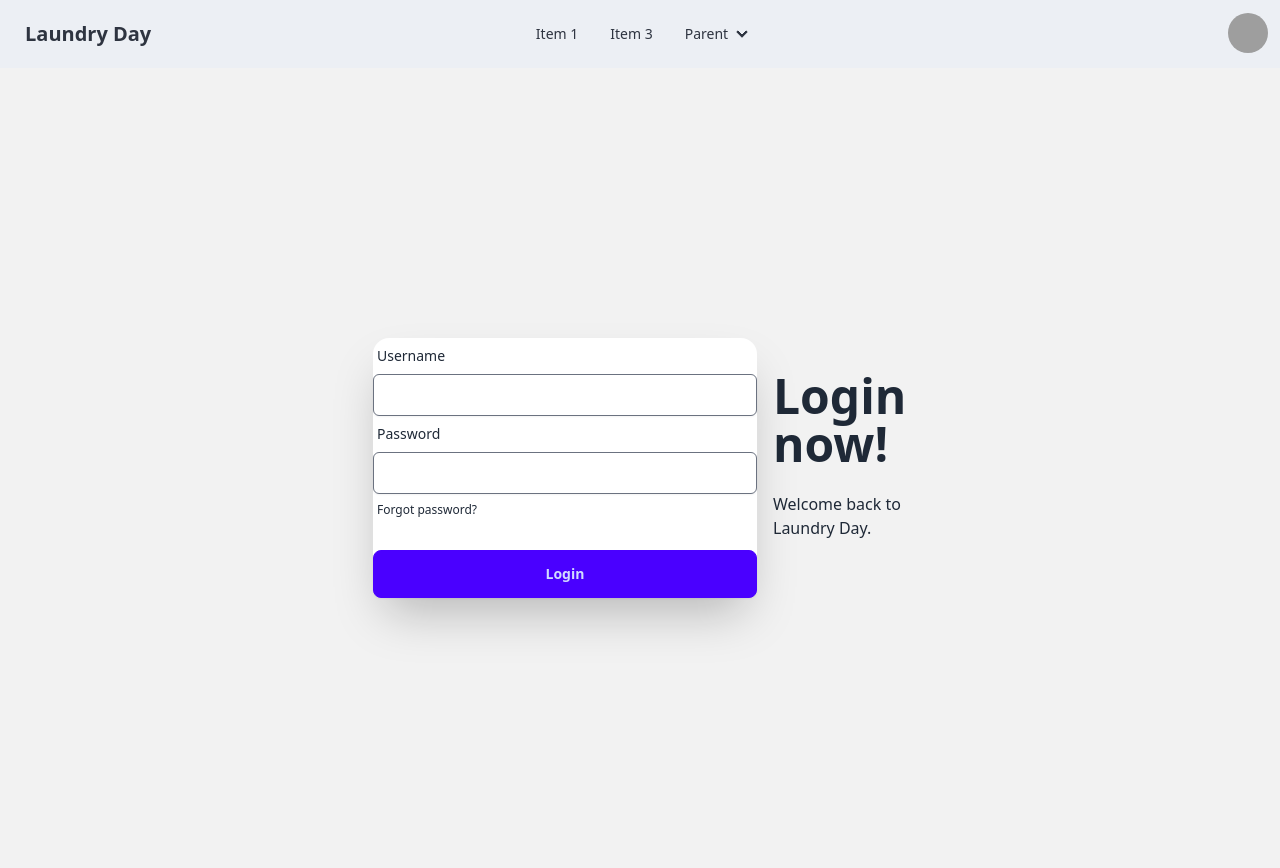
After one commit to emilianochavezDLT/CS3300_project, a Django app: page /login/ in a window 1280 px wide. The commit adds this page. Run offline with Django 4.2, Linux system fonts and the light colour scheme; some libraries are stand-ins or nearby versions; grey boxes are pictures that could not be loaded.

Commit message:
Login and Register Complete

```diff
--- a/laundry_day/__init__.py
+++ b/laundry_day/__init__.py
@@ -0,0 +1 @@
+default_app_config = 'laundry_day.apps.LaundryDayConfig'
--- a/laundry_day/apps.py
+++ b/laundry_day/apps.py
@@ -4,3 +4,6 @@ from django.apps import AppConfig
 class LaundryDayConfig(AppConfig):
     default_auto_field = 'django.db.models.BigAutoField'
     name = 'laundry_day'
+
+    def ready(self):
+        import laundry_day.signals
--- a/laundry_day/forms.py
+++ b/laundry_day/forms.py
@@ -52,6 +52,28 @@ class CreateUserForm(UserCreationForm):
         self.fields['password2'].widget.attrs.update({'class':'block w-full rounded-md border-0 py-1.5 text-gray-900 shadow-sm ring-1 ring-inset ring-gray-300 placeholder:text-gray-400 focus:ring-2 focus:ring-inset focus:ring-indigo-600 sm:text-sm sm:leading-6'})
 
 
+class LoginForm(forms.Form):
+    username = forms.CharField(label='Username', max_length=100)
+    password = forms.CharField(label='Password', max_length=100, widget=forms.PasswordInput)
+
+    def clean_username(self):
+        username = self.cleaned_data['username']
+        if not User.objects.filter(username=username).exists():
+            raise forms.ValidationError("Username does not exist")
+        return username
+
+    def clean_password(self):
+        username = self.cleaned_data['username']
+        password = self.cleaned_data['password']
+        user = User.objects.get(username=username)
+        if not user.check_password(password):
+            raise forms.ValidationError("Password is incorrect")
+        return password
+
+    def __init__(self, *args, **kwargs):
+        super(LoginForm, self).__init__(*args, **kwargs)
+        self.fields['username'].widget.attrs.update({'class':'block w-full rounded-md border-0 py-1.5 text-gray-900 shadow-sm ring-1 ring-inset ring-gray-300 placeholder:text-gray-400 focus:ring-2 focus:ring-inset focus:ring-indigo-600 sm:text-sm sm:leading-6'})
+        self.fields['password'].widget.attrs.update({'class':'block w-full rounded-md border-0 py-1.5 text-gray-900 shadow-sm ring-1 ring-inset ring-gray-300 placeholder:text-gray-400 focus:ring-2 focus:ring-inset focus:ring-indigo-600 sm:text-sm sm:leading-6'})
 
 #This is to create a laundry request
 class CreateLaundryRequest(forms.ModelForm):
--- a/laundry_day/templates/laundry_day/index.html
+++ b/laundry_day/templates/laundry_day/index.html
@@ -13,7 +13,8 @@
             There will be further implmentation with laundromats where users can schedule to
             use the laundromat's machines ahead of time.
         </p>
-        <button class="btn btn-primary">Get Started</button>
+        <a class="btn btn-primary" href="{%url 'register'%}">Register</a>
+        <a class="btn btn-primary" >Login</a>
       </div>
     </div>
   </div>
--- /dev/null
+++ b/laundry_day/templates/laundry_day/login.html
@@ -0,0 +1,32 @@
+{% extends 'laundry_day/base_template.html' %}
+
+{% block content %}
+  <form method="post">
+    {% csrf_token %}
+
+    <div class="hero min-h-screen bg-base-200 px-8">
+      <div class="hero-content flex-col lg:flex-row-reverse">
+        <div class="text-center lg:text-left">
+          <h1 class="text-5xl font-bold">Login now!</h1>
+          <p class="py-6">Welcome back to Laundry Day.</p>
+        </div>
+        <div class="card shrink-0 w-full max-w-sm shadow-2xl bg-base-100">
+          <form class="card-body">
+            <div class="form-control">
+              <label class="label"><span class="label-text">Username</span></label>
+              {{ form.username }}
+            </div>
+            <div class="form-control">
+              <label class="label"><span class="label-text">Password</span></label>
+                {{ form.password }}
+              <label class="label"><a href="#" class="label-text-alt link link-hover">Forgot password?</a></label>
+            </div>
+            <div class="form-control mt-6">
+              <button class="btn btn-primary">Login</button>
+            </div>
+          </form>
+        </div>
+      </div>
+    </div>
+  </form>
+{% endblock %}
--- a/laundry_day/templates/laundry_day/register.html
+++ b/laundry_day/templates/laundry_day/register.html
@@ -34,10 +34,12 @@
             <label for="Password1" class="block text-sm font-medium leading-6 text-gray-900">Password</label>
             <div class="mt-2">
               {{form.password1}}
-              <p class="text-sm text-gray-600">Password must be at least 8 characters long.</p>
+              {% for error in form.password1.errors %}
+                <p class="text-sm text-red-600">{{error}}</p>
+              {% endfor %}
+              <p class="text-sm text-gray-600">{{form.password1.help_text}}</p>
             </div>
           </div>
-
           <div class="col-span-full">
             <label for="Password2" class="block text-sm font-medium leading-6 text-gray-900">Confirm Password</label>
             <div class="mt-2">
--- a/laundry_day/urls.py
+++ b/laundry_day/urls.py
@@ -10,4 +10,5 @@ urlpatterns = [
     path('user/<int:pk>/deletelaundryrequest', views.delete_laundry_request, name='delete_laundry_request'),
     path('users/', views.UserListView.as_view(), name='users_list'),
     path('register/', views.registerPage, name="register"),
+    path('login/', views.loginPage, name="login"),
 ]
--- a/laundry_day/views.py
+++ b/laundry_day/views.py
@@ -2,17 +2,18 @@ from django.db import models
 from django.shortcuts import render
 from django.views import generic
 from django.shortcuts import render, redirect
-
-
-
 from .forms import *
 from .models import *
+from django.contrib.auth import authenticate, login, logout
+from django.contrib.auth.decorators import login_required
+from django.contrib.auth.mixins import LoginRequiredMixin
+
 
 # Create your views here.
 def index(request):
     return render(request, 'laundry_day/index.html')
 
-class UserDetailView(generic.DetailView):
+class UserDetailView(LoginRequiredMixin, generic.DetailView):
     model = UserProfile
     template_name = 'laundry_day/user_detail.html'
     context_object_name = 'UserProfile'
@@ -20,21 +21,25 @@ class UserDetailView(generic.DetailView):
     # This is the context that we want to pass to the template
     def get_context_data(self, **kwargs):
         context = super().get_context_data(**kwargs)
-        UserProfile = self.object
-        laundry_requests = LaundryRequests.objects.filter(to_user=UserProfile)
-        context['laundry_requests'] = laundry_requests
-        context['relatives'] = self.object.get_siblings()
-        context['children'] = self.object.children.all()
+        user_profile = self.object
+
+        context.update({
+            'laundry_requests': LaundryRequests.objects.filter(to_user=user_profile),
+            'relatives': user_profile.get_siblings(),
+            'children': user_profile.children.all(),
+            'first_name': user_profile.user.first_name,
+            'last_name': user_profile.user.last_name,
+        })
         return context
 
 
-class UserListView(generic.ListView):
+class UserListView(LoginRequiredMixin, generic.ListView):
     model = UserProfile
     template_name = 'laundry_day/list_of_users.html'
     context_object_name = 'users'
 
 
-
+@login_required
 def laundry_request_detail(request, from_user_id):
     from_user = UserProfile.objects.get(id=from_user_id)
     laundry_request = LaundryRequests.objects.filter(from_user=from_user)
@@ -44,6 +49,8 @@ def laundry_request_detail(request, from_user_id):
     }
     return render(request, 'laundry_day/laundry_request_detail.html', context)
 
+
+@login_required
 def update_laundry_request(request, from_user_id, pk):
     from_user = UserProfile.objects.get(id=from_user_id)
     laundry_request = LaundryRequests.objects.get(id=pk, from_user=from_user_id)
@@ -58,6 +65,8 @@ def update_laundry_request(request, from_user_id, pk):
     context = {'form': form}
     return render(request, 'laundry_day/update_laundry_request.html', context)
 
+
+@login_required
 def delete_laundry_request(request, pk):
     print(pk)
     print(request.method)
@@ -72,6 +81,7 @@ def delete_laundry_request(request, pk):
     context = {'message': laundry_request,"from_user": from_user}
     return render(request, 'laundry_day/delete_laundry_request.html', context)
 
+@login_required
 def create_laundry_request(request, pk):
 
     if request.method == 'POST':
@@ -96,6 +106,10 @@ def registerPage(request):
         if form.is_valid():
             print("in valid")
             form.save()
+
+            #I should change this into login in the future
+            return render(request, 'laundry_day/index.html')
+
         else:
             print("not valid")
             print(form.errors)
@@ -106,3 +120,24 @@ def registerPage(request):
 
     context = {'form': form}
     return render(request, 'laundry_day/register.html', context)
+
+def loginPage(request):
+    if request.method == 'POST':
+        form = LoginForm(request.POST)
+        if form.is_valid():
+            username = form.cleaned_data.get('username')
+            password = form.cleaned_data.get('password')
+            user = authenticate(request, username=username, password=password)
+            if user is not None:
+                login(request, user)
+                return redirect('index')  # Redirect to the index page or your desired page
+            else:
+                # Even though the form is technically valid, authentication has failed
+                form.add_error(None, 'Invalid username or password')  # Add a non-field error
+    else:
+        form = LoginForm()
+    return render(request, 'laundry_day/login.html', {'form': form})
+
+def logoutUser(request):
+    logout(request)
+    return redirect('login')
--- a/theme/static/css/dist/styles.css
+++ b/theme/static/css/dist/styles.css
@@ -2149,6 +2153,69 @@ html {
   content: var(--tw-content);
 }
 
+.card {
+  position: relative;
+  display: flex;
+  flex-direction: column;
+  border-radius: var(--rounded-box, 1rem);
+}
+
+.card:focus {
+  outline: 2px solid transparent;
+  outline-offset: 2px;
+}
+
+.card-body {
+  display: flex;
+  flex: 1 1 auto;
+  flex-direction: column;
+  padding: var(--padding-card, 2rem);
+  gap: 0.5rem;
+}
+
+.card-body :where(p) {
+  flex-grow: 1;
+}
+
+.card figure {
+  display: flex;
+  align-items: center;
+  justify-content: center;
+}
+
+.card.image-full {
+  display: grid;
+}
+
+.card.image-full:before {
+  position: relative;
+  content: "";
+  z-index: 10;
+  border-radius: var(--rounded-box, 1rem);
+  --tw-bg-opacity: 1;
+  background-color: var(--fallback-n,oklch(var(--n)/var(--tw-bg-opacity)));
+  opacity: 0.75;
+}
+
+.card.image-full:before,
+    .card.image-full > * {
+  grid-column-start: 1;
+  grid-row-start: 1;
+}
+
+.card.image-full > figure img {
+  height: 100%;
+  -o-object-fit: cover;
+     object-fit: cover;
+}
+
+.card.image-full > .card-body {
+  position: relative;
+  z-index: 20;
+  --tw-text-opacity: 1;
+  color: var(--fallback-nc,oklch(var(--nc)/var(--tw-text-opacity)));
+}
+
 .checkbox {
   flex-shrink: 0;
   --chkbg: var(--fallback-bc,oklch(var(--bc)/1));
@@ -2422,6 +2489,11 @@ html {
   }
 }
 
+.form-control {
+  display: flex;
+  flex-direction: column;
+}
+
 .label {
   display: flex;
   -webkit-user-select: none;
@@ -2484,6 +2556,10 @@ html {
   text-decoration-line: underline;
 }
 
+.link-hover {
+  text-decoration-line: none;
+}
+
 .menu {
   display: flex;
   flex-direction: column;
@@ -3015,6 +3114,20 @@ details.collapse summary::-webkit-details-marker {
   transform: translate(var(--tw-translate-x), var(--tw-translate-y)) rotate(var(--tw-rotate)) skewX(var(--tw-skew-x)) skewY(var(--tw-skew-y)) scaleX(var(--tw-scale-x)) scaleY(var(--tw-scale-y));
 }
 
+.label-text {
+  font-size: 0.875rem;
+  line-height: 1.25rem;
+  --tw-text-opacity: 1;
+  color: var(--fallback-bc,oklch(var(--bc)/var(--tw-text-opacity)));
+}
+
+.label-text-alt {
+  font-size: 0.75rem;
+  line-height: 1rem;
+  --tw-text-opacity: 1;
+  color: var(--fallback-bc,oklch(var(--bc)/var(--tw-text-opacity)));
+}
+
 .input input:focus {
   outline: 2px solid transparent;
   outline-offset: 2px;
@@ -3789,8 +3860,8 @@ details.collapse summary::-webkit-details-marker {
   max-width: 24rem;
 }
 
-.flex-1 {
-  flex: 1 1 0%;
+.shrink-0 {
+  flex-shrink: 0;
 }
 
 .border-collapse {
@@ -3895,29 +3935,12 @@ details.collapse summary::-webkit-details-marker {
   border-width: 1px;
 }
 
-.border-0 {
-  border-width: 0px;
-}
-
 .border-b {
   border-bottom-width: 1px;
 }
 
-.border-dashed {
-  border-style: dashed;
-}
-
-.border-gray-300 {
-  --tw-border-opacity: 1;
-  border-color: rgb(209 213 219 / var(--tw-border-opacity));
-}
-
 .border-gray-900\/10 {
   border-color: rgb(17 24 39 / 0.1);
-}
-
-.border-gray-900\/25 {
-  border-color: rgb(17 24 39 / 0.25);
 }
 
 .bg-base-100 {
@@ -3970,39 +3980,14 @@ details.collapse summary::-webkit-details-marker {
   padding-right: 0.25rem;
 }
 
-.px-2 {
-  padding-left: 0.5rem;
-  padding-right: 0.5rem;
-}
-
-.px-2\.5 {
-  padding-left: 0.625rem;
-  padding-right: 0.625rem;
-}
-
 .px-3 {
   padding-left: 0.75rem;
   padding-right: 0.75rem;
 }
 
-.px-6 {
-  padding-left: 1.5rem;
-  padding-right: 1.5rem;
-}
-
-.py-1 {
-  padding-top: 0.25rem;
-  padding-bottom: 0.25rem;
-}
-
-.py-1\.5 {
-  padding-top: 0.375rem;
-  padding-bottom: 0.375rem;
-}
-
-.py-10 {
-  padding-top: 2.5rem;
-  padding-bottom: 2.5rem;
+.px-8 {
+  padding-left: 2rem;
+  padding-right: 2rem;
 }
 
 .py-2 {
@@ -4140,66 +4098,12 @@ details.collapse summary::-webkit-details-marker {
   box-shadow: var(--tw-ring-offset-shadow, 0 0 #0000), var(--tw-ring-shadow, 0 0 #0000), var(--tw-shadow);
 }
 
-.ring-1 {
-  --tw-ring-offset-shadow: var(--tw-ring-inset) 0 0 0 var(--tw-ring-offset-width) var(--tw-ring-offset-color);
-  --tw-ring-shadow: var(--tw-ring-inset) 0 0 0 calc(1px + var(--tw-ring-offset-width)) var(--tw-ring-color);
-  box-shadow: var(--tw-ring-offset-shadow), var(--tw-ring-shadow), var(--tw-shadow, 0 0 #0000);
-}
-
-.ring-inset {
-  --tw-ring-inset: inset;
-}
-
-.ring-gray-300 {
-  --tw-ring-opacity: 1;
-  --tw-ring-color: rgb(209 213 219 / var(--tw-ring-opacity));
-}
-
 .filter {
   filter: var(--tw-blur) var(--tw-brightness) var(--tw-contrast) var(--tw-grayscale) var(--tw-hue-rotate) var(--tw-invert) var(--tw-saturate) var(--tw-sepia) var(--tw-drop-shadow);
 }
 
 .ease-in-out {
   transition-timing-function: cubic-bezier(0.4, 0, 0.2, 1);
-}
-
-.placeholder\:text-gray-400::-moz-placeholder {
-  --tw-text-opacity: 1;
-  color: rgb(156 163 175 / var(--tw-text-opacity));
-}
-
-.placeholder\:text-gray-400::placeholder {
-  --tw-text-opacity: 1;
-  color: rgb(156 163 175 / var(--tw-text-opacity));
-}
-
-.focus-within\:outline-none:focus-within {
-  outline: 2px solid transparent;
-  outline-offset: 2px;
-}
-
-.focus-within\:ring-2:focus-within {
-  --tw-ring-offset-shadow: var(--tw-ring-inset) 0 0 0 var(--tw-ring-offset-width) var(--tw-ring-offset-color);
-  --tw-ring-shadow: var(--tw-ring-inset) 0 0 0 calc(2px + var(--tw-ring-offset-width)) var(--tw-ring-color);
-  box-shadow: var(--tw-ring-offset-shadow), var(--tw-ring-shadow), var(--tw-shadow, 0 0 #0000);
-}
-
-.focus-within\:ring-inset:focus-within {
-  --tw-ring-inset: inset;
-}
-
-.focus-within\:ring-indigo-600:focus-within {
-  --tw-ring-opacity: 1;
-  --tw-ring-color: rgb(79 70 229 / var(--tw-ring-opacity));
-}
-
-.focus-within\:ring-offset-2:focus-within {
-  --tw-ring-offset-width: 2px;
-}
-
-.hover\:bg-gray-50:hover {
-  --tw-bg-opacity: 1;
-  background-color: rgb(249 250 251 / var(--tw-bg-opacity));
 }
 
 .hover\:bg-indigo-500:hover {
@@ -4250,41 +4128,12 @@ details.collapse summary::-webkit-details-marker {
 }
 
 @media (min-width: 640px) {
-  .sm\:col-span-2 {
-    grid-column: span 2 / span 2;
-  }
-
   .sm\:col-span-3 {
     grid-column: span 3 / span 3;
   }
 
-  .sm\:col-span-4 {
-    grid-column: span 4 / span 4;
-  }
-
-  .sm\:col-start-1 {
-    grid-column-start: 1;
-  }
-
-  .sm\:max-w-md {
-    max-width: 28rem;
-  }
-
-  .sm\:max-w-xs {
-    max-width: 20rem;
-  }
-
   .sm\:grid-cols-6 {
     grid-template-columns: repeat(6, minmax(0, 1fr));
-  }
-
-  .sm\:text-sm {
-    font-size: 0.875rem;
-    line-height: 1.25rem;
-  }
-
-  .sm\:leading-6 {
-    line-height: 1.5rem;
   }
 }
 
@@ -4300,4 +4149,12 @@ details.collapse summary::-webkit-details-marker {
   .lg\:flex-row {
     flex-direction: row;
   }
-}
+
+  .lg\:flex-row-reverse {
+    flex-direction: row-reverse;
+  }
+
+  .lg\:text-left {
+    text-align: left;
+  }
+}
```
Also changed, not shown: other parts of theme/static/css/dist/styles.css (+62 -174 lines), django_project/settings.py (+9 -0 lines), laundry_day/templates/laundry_day/user_detail.html (+3 -6 lines), db.sqlite3.
